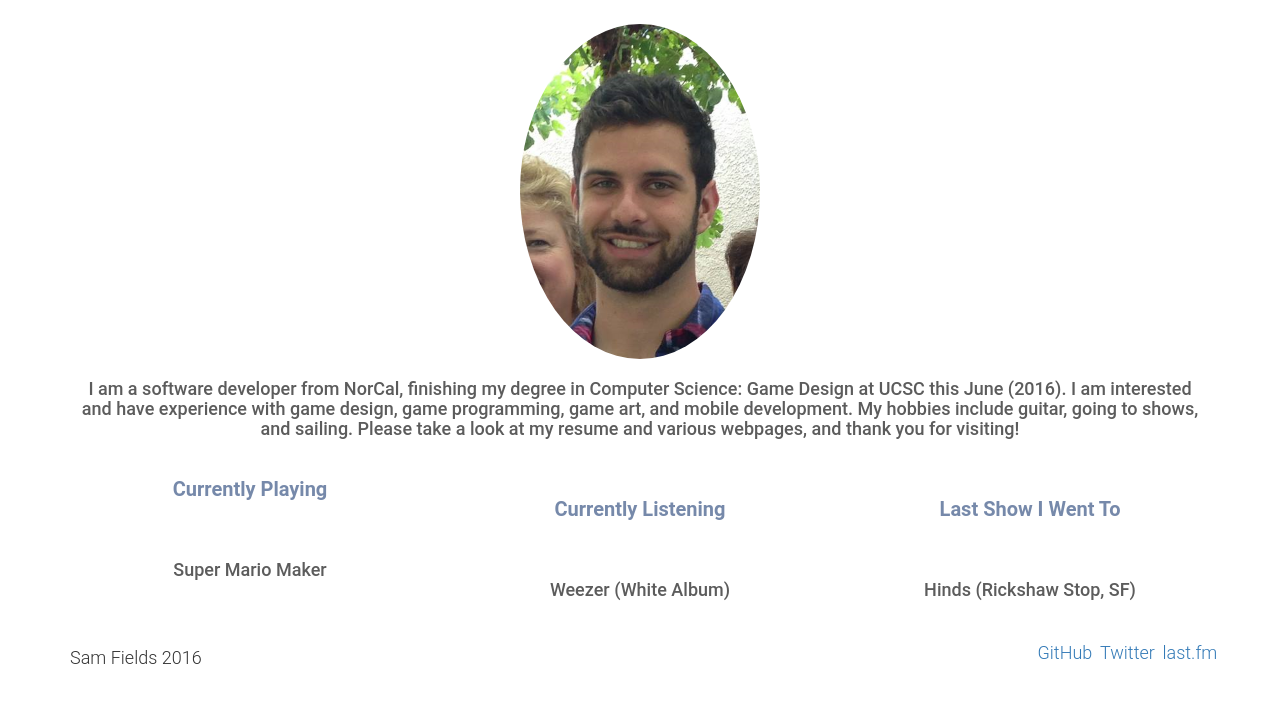
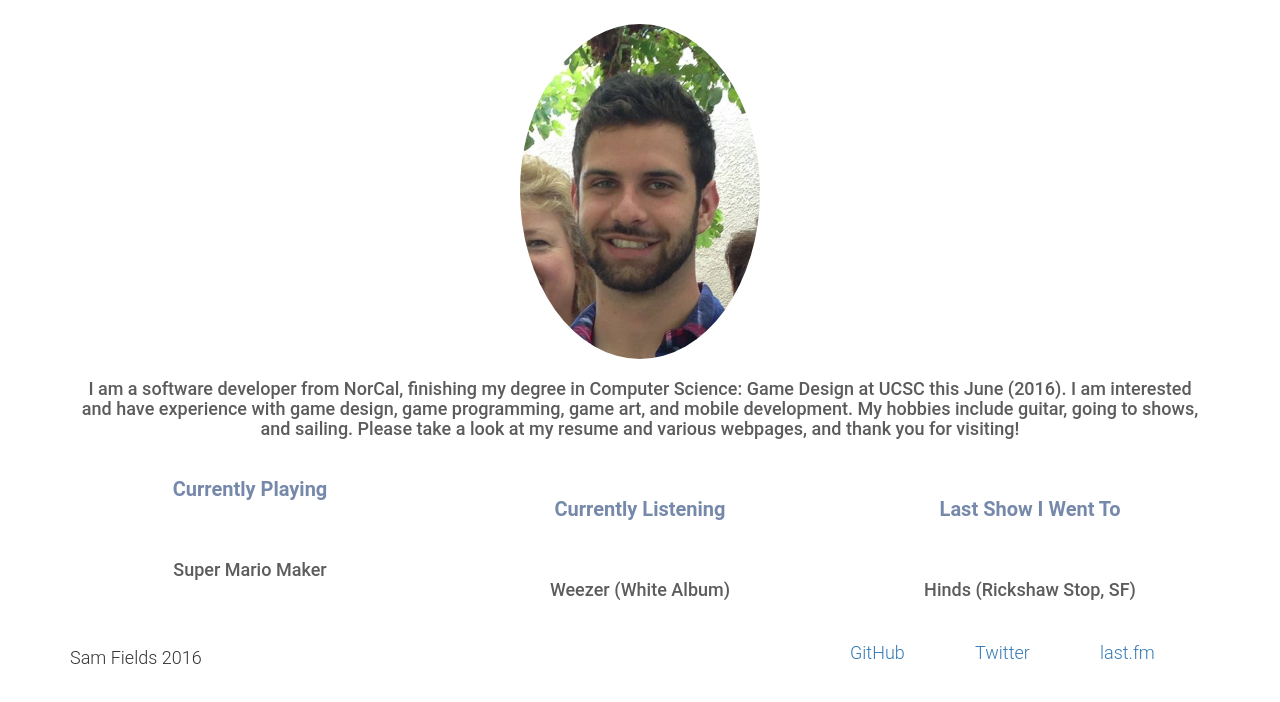
Before and after one commit to sefields/sefields.github.io, a plain HTML site: page about.html in a window 1280 px wide. Shown: the part 108-810 px from the top of the page. Drawn offline with nearby package versions, Linux system fonts and the light colour scheme.

Commit message:
Footer spacing fixed

```diff
--- a/about.html
+++ b/about.html
@@ -69,17 +69,17 @@
     <div class="row">
       <p class="col-sm-4">Sam Fields 2016</p>
       <ul class="col-sm-8">
-        <li class="col-sm-1">
+        <li class="col-sm-2">
           <a href="https://github.com/sefields">
 			<p>GitHub</p>
 		  </a>
         </li>
-        <li class="col-sm-1">
+        <li class="col-sm-2">
           <a href="https://twitter.com/SamAguera">
 			<p>Twitter</p>
 		  </a>
         </li>
-        <li class="col-sm-1">
+        <li class="col-sm-2">
           <a href="http://www.last.fm/user/junkthemighty">
 		    <p>last.fm</p>
 		  </a>
```
Also changed, not shown: index.html (+3 -3 lines).
